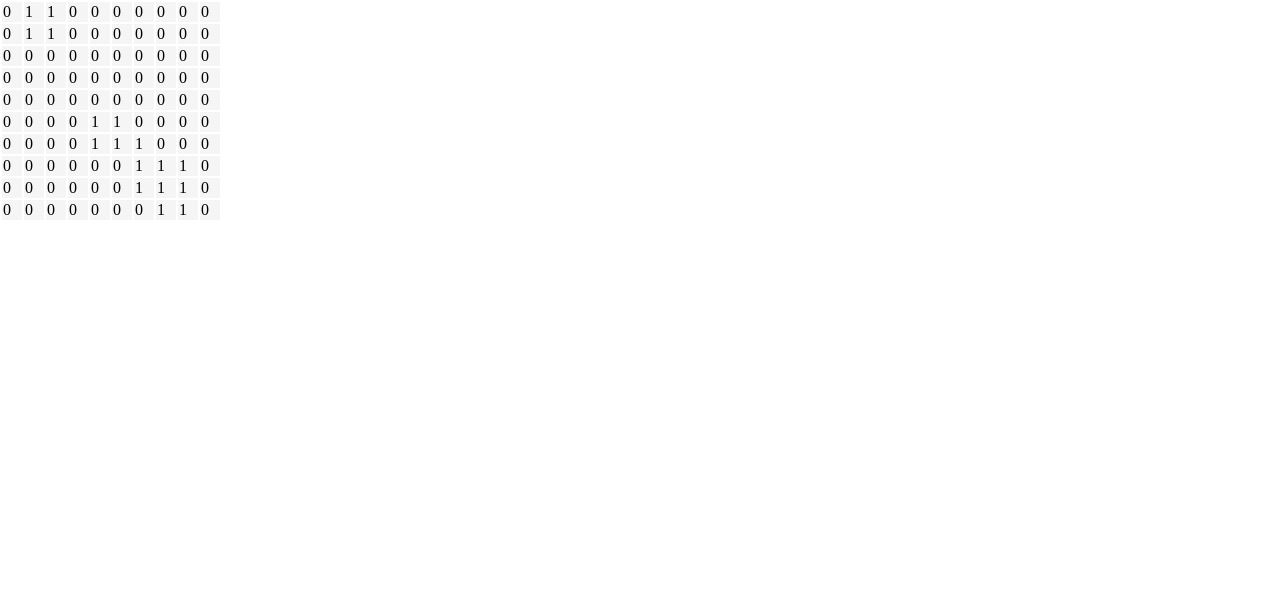
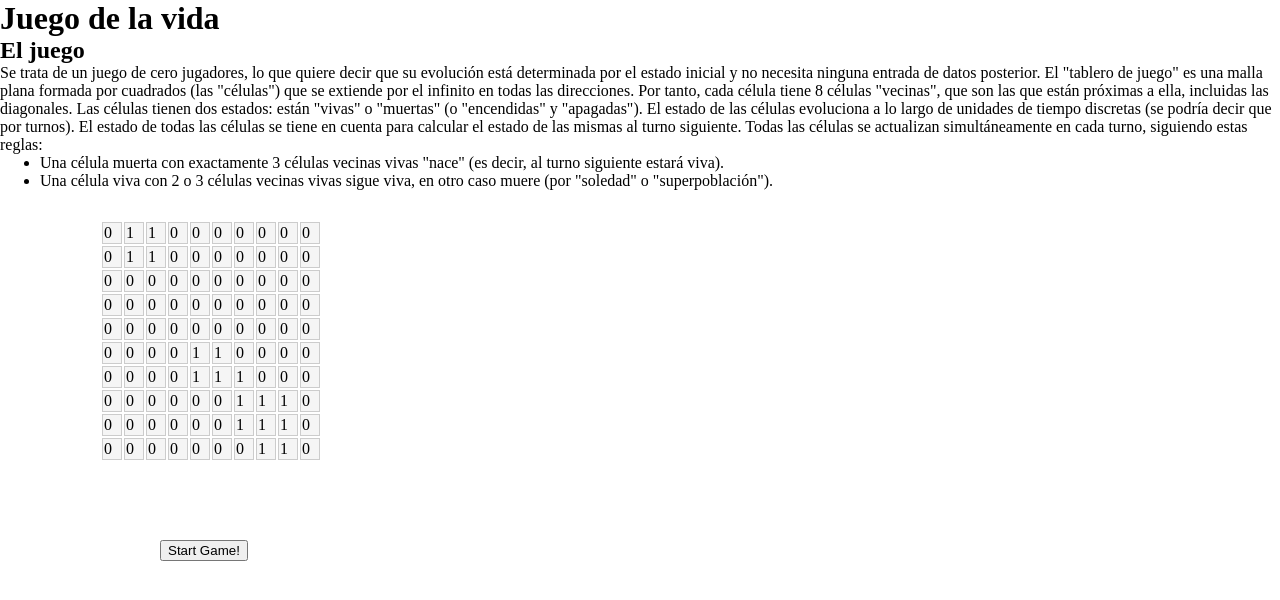
Before and after one commit to alext100/Week-2-challenge, a website: page src/index.html in a window 1280 px wide. Drawn offline with nearby package versions, Linux system fonts and the light colour scheme; files that its build step writes are made by us from their sources.

Commit message:
Table container section and start button added

```diff
--- a/src/index.html
+++ b/src/index.html
@@ -12,8 +12,25 @@
 </head>
 
 <body>
-    <header></header>
-    <main></main>
+    <header>
+        <h1>Juego de la vida</h1>
+    </header>
+    <main>
+        <h2>El juego</h2>
+        <p>Se trata de un juego de cero jugadores, lo que quiere decir que su evolución está determinada por el estado inicial y no necesita ninguna entrada de datos posterior. El "tablero de juego" es una malla plana formada por cuadrados (las "células")
+            que se extiende por el infinito en todas las direcciones. Por tanto, cada célula tiene 8 células "vecinas", que son las que están próximas a ella, incluidas las diagonales. Las células tienen dos estados: están "vivas" o "muertas" (o "encendidas"
+            y "apagadas"). El estado de las células evoluciona a lo largo de unidades de tiempo discretas (se podría decir que por turnos). El estado de todas las células se tiene en cuenta para calcular el estado de las mismas al turno siguiente. Todas
+            las células se actualizan simultáneamente en cada turno, siguiendo estas reglas:
+            <ul>
+                <li>Una célula muerta con exactamente 3 células vecinas vivas "nace" (es decir, al turno siguiente estará viva).</li>
+                <li>Una célula viva con 2 o 3 células vecinas vivas sigue viva, en otro caso muere (por "soledad" o "superpoblación").</li>
+            </ul>
+        </p>
+        <section id="table-container"></section>
+        <section class="buttons-block">
+            <button class="buttons-block__start-button">Start Game!</button>
+        </section>
+    </main>
     <footer></footer>
 </body>
 
--- a/src/script.js
+++ b/src/script.js
@@ -1,21 +1,5 @@
-/* Every cell interacts with its eight neighbours, which are the cells that are horizontally, vertically, or diagonally adjacent.
-At each step in time, the following transitions occur:
-
-1. Any live cell with fewer than two live neighbours dies, as if by underpopulation.
-2. Any live cell with two or three live neighbours lives on to the next generation.
-3. Any live cell with more than three live neighbours dies, as if by overpopulation.
-4. Any dead cell with exactly three live neighbours becomes a live cell, asif by reproduction.
-
-These rules, which compare the behavior of the automaton to real life, can be condensed into the following:
-
-1. Any live cell with two or three live neighbours survives.
-2. Any dead cell with three live neighbours becomes a live cell.
-3. All other live cells die in the next generation.Similarly, all other dead cells stay dead.
-The initial pattern constitutes the seed of the system.The first generation is created by applying the above rules simultaneously to every
-cell in the seed, live or dead;
-births and deaths occur simultaneously, and the discrete moment at which this happens is sometimes called a tick.Each generation is a pure
-function of the preceding one.The rules
-continue to be applied repeatedly to create further generations. */
+const tableContainer = document.getElementById("table-container");
+const startButton = document.querySelector(".buttons-block__start-button");
 
 const initialMatriz = [
     [0, 1, 0, 0, 0, 0, 0, 0, 0, 0],
@@ -89,34 +73,34 @@ console.table(nextGeneration(initialMatriz));
 
 const generateTableFromArray = tableData => {
     const table = document.createElement('table');
-    table.classList.add("table")
+    table.classList.add("table-container__table")
     let row = {};
     let cell = {};
 
     tableData.forEach((rowData) => {
         row = table.insertRow(-1); // [-1] for last position in Safari
-        row.classList.add("row")
+        row.classList.add("table__row")
         rowData.forEach((cellData) => {
             cell = row.insertCell();
-            cell.classList.add("cell");
+            cell.classList.add("table__cell");
             cell.textContent = cellData;
         });
     });
-    document.body.appendChild(table);
+    tableContainer.appendChild(table);
 }
 
 generateTableFromArray(nextGeneration(initialMatriz));
-const tableCells = document.querySelectorAll(".cell");
+const tableCells = document.querySelectorAll(".table__cell");
 
 function createFirstGeneration() {
     function changeState() {
         if (this.textContent === '1') {
-            this.classList.add("cell--died");
-            this.classList.remove("cell--alive");
+            this.classList.add("table__cell--died");
+            this.classList.remove("table__cell--alive");
             this.textContent = '0';
         } else if (this.textContent === '0') {
-            this.classList.add("cell--alive");
-            this.classList.remove("cell--died");
+            this.classList.add("table__cell--alive");
+            this.classList.remove("table__cell--died");
             this.textContent = '1';
         }
     }
@@ -125,3 +109,9 @@ function createFirstGeneration() {
     }
 }
 createFirstGeneration();
+
+startButton.addEventListener("click", (event) => {
+    if (event.target.nodeName === 'BUTTON') {
+        startGame();
+    }
+})
--- a/src/styles.scss
+++ b/src/styles.scss
@@ -7,12 +7,25 @@ td {
     width: 20px;
     height: 20px;
     background-color: whitesmoke;
+    border: 1px solid #ccc;
 }
 
-.cell--alive {
+.table__cell--alive {
     background-color: tomato;
 }
 
-.cell--died {
+.table__cell--died {
     background-color: whitesmoke;
 }
+
+.table-container__table {
+    position: fixed;
+    left: 100px;
+    top: 220px;
+}
+
+.buttons-block__start-button {
+    position: relative;
+    top: 350px;
+    left: 160px;
+}
```
